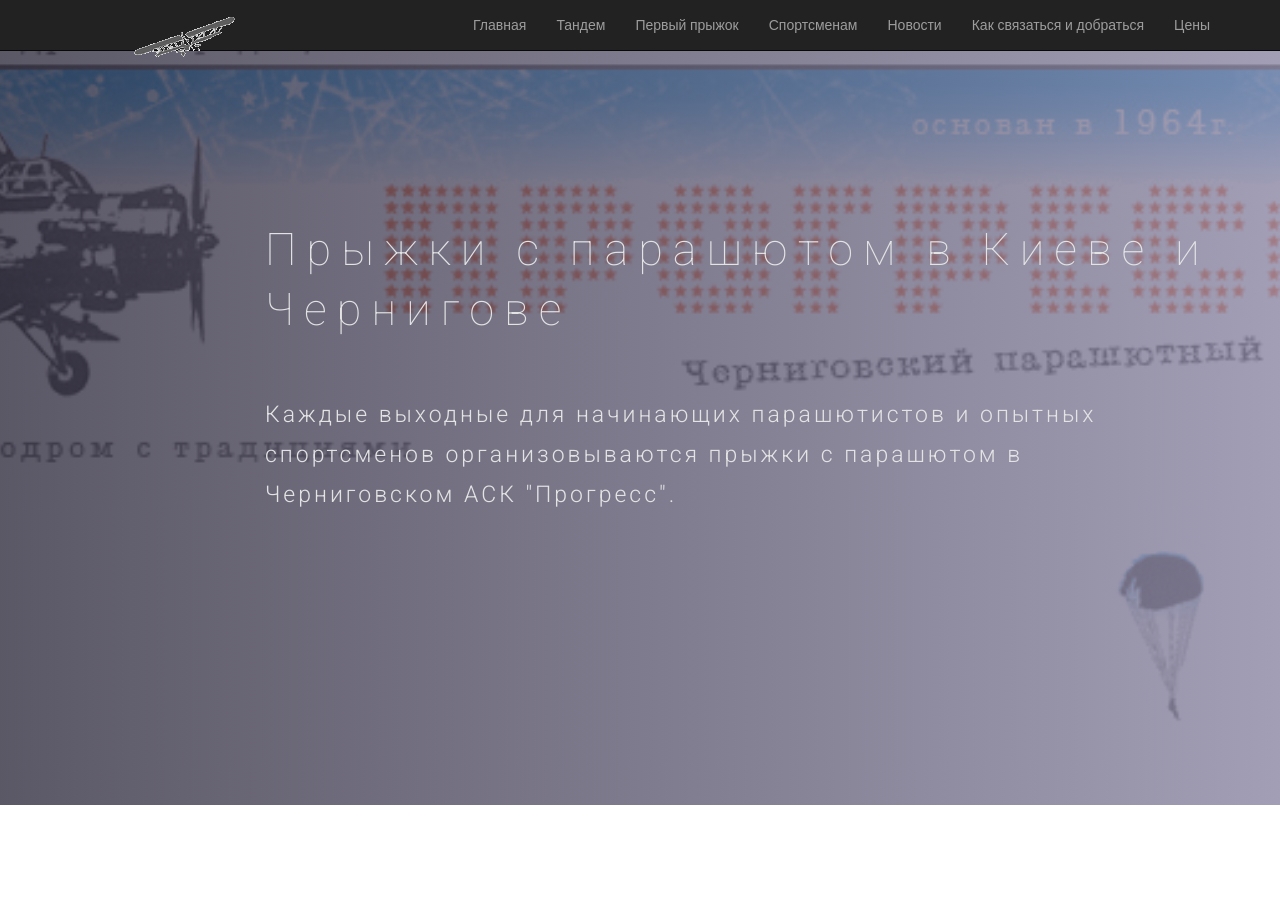
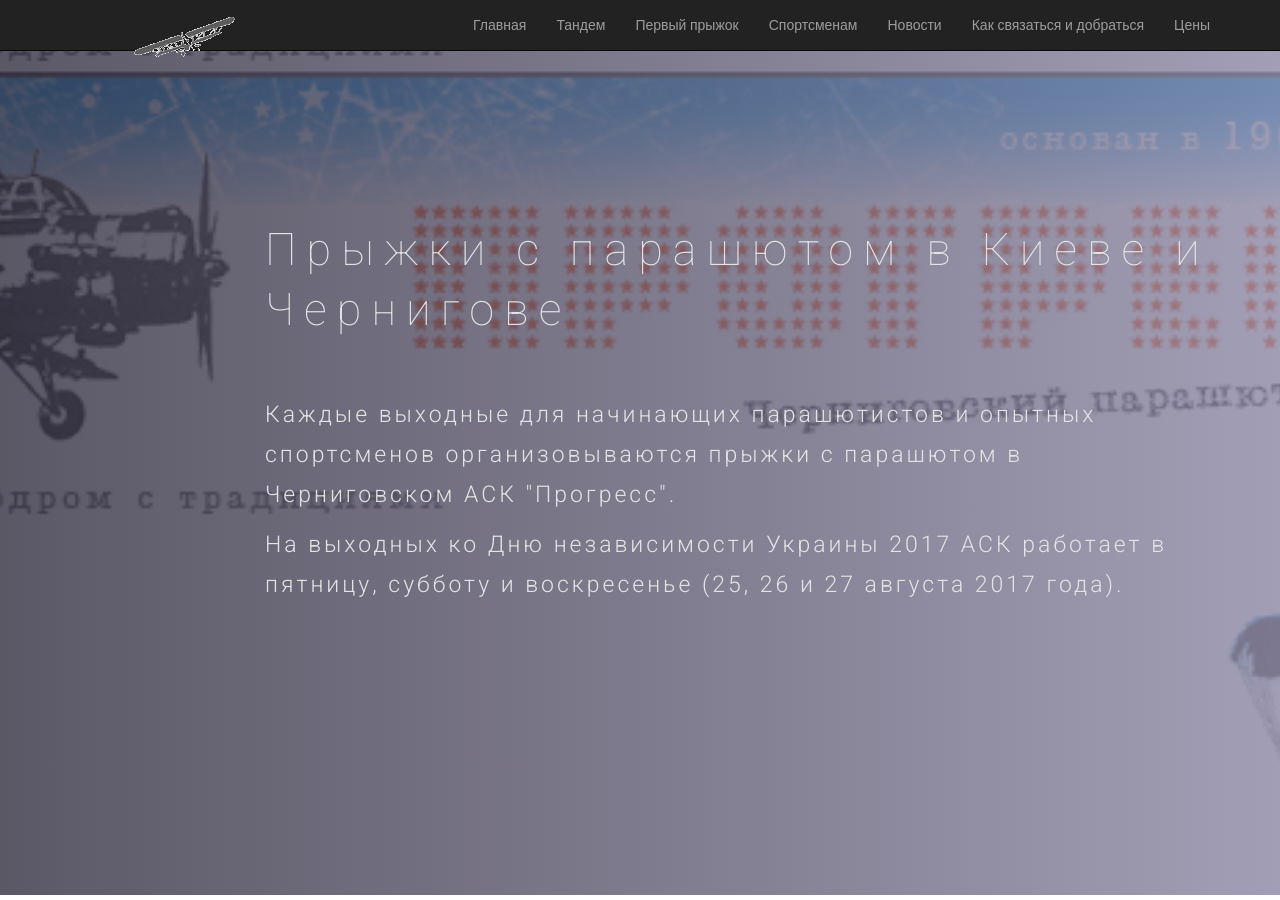
Before and after one commit to joej0e/progres.org.ua, a Jekyll site: the page built from index.html, in a window 1280 px wide and 900 px high. Built offline with Jekyll 4.4.1, drawn with Linux system fonts in a browser that asks for light colours; nearby versions of some CDN libraries; some web fonts are replaced.

Commit message:
Added Independence day note

```diff
--- a/index.html
+++ b/index.html
@@ -12,6 +12,7 @@ permalink: /
         <div class="block">
           <h1 class="animated fadeInUp">Прыжки с парашютом в Киеве и Чернигове</h1>
           <p class="animated fadeInUp">Каждые выходные для начинающих парашютистов и опытных спортсменов организовываются прыжки с парашютом в Черниговском АСК "Прогресс".</p>
+          <p class="animated fadeInUp">На выходных ко Дню независимости Украины 2017 АСК работает в пятницу, субботу и воскресенье (25, 26 и 27 августа 2017 года).</p>
         </div>
       </div>
     </div>
```
